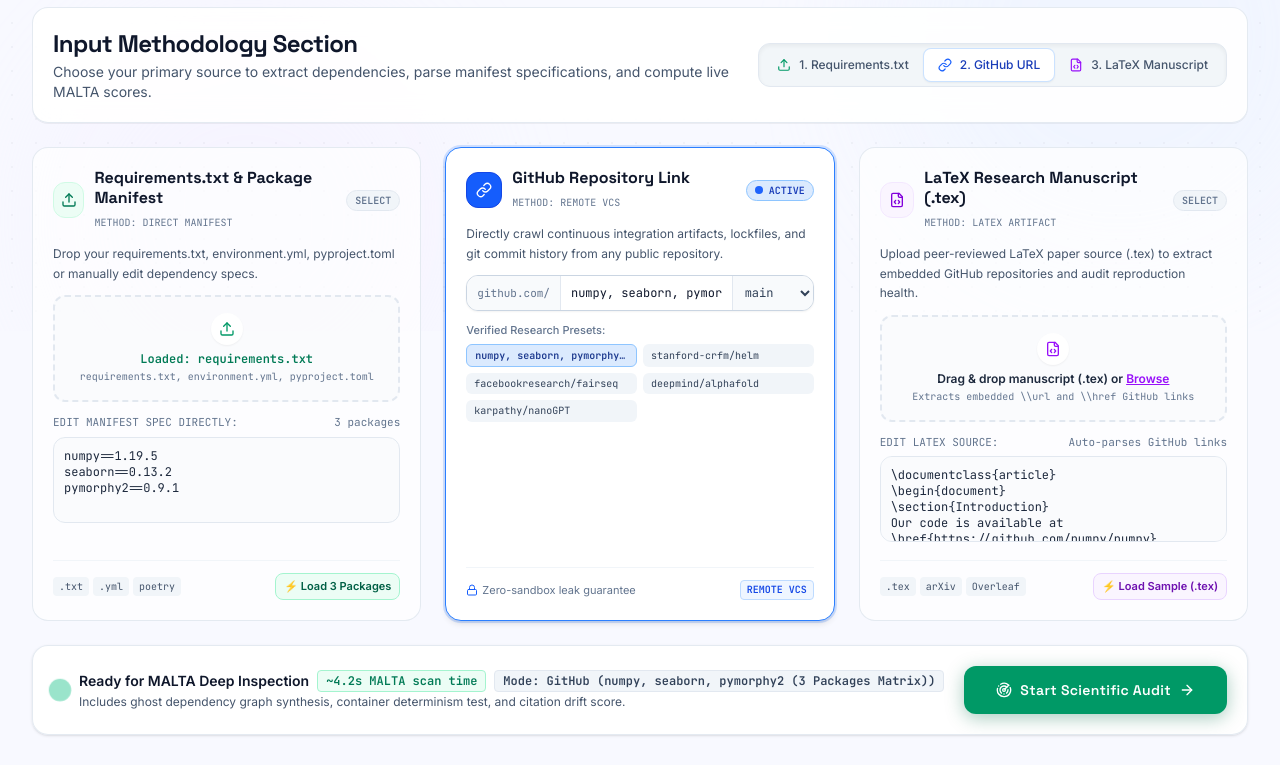
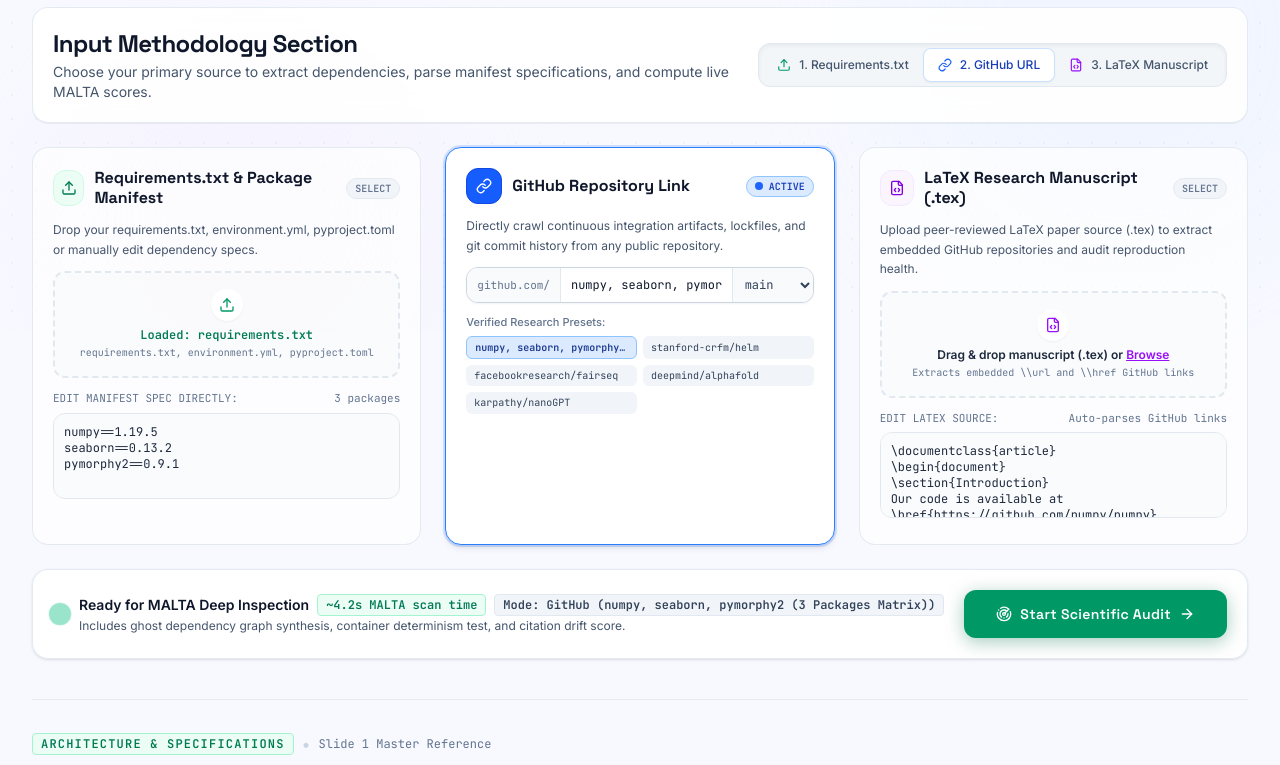
Before and after one commit to anshuvdebnath-cyber/HACK-SYNTHESIS-3.0, a React (Vite) app in the folder frontend/: page / in a window 1280 px wide. Shown: the part 469-1234 px from the top of the page. Built offline with nearby package versions, Linux system fonts and the light colour scheme.

Commit message:
Remove method subtitles and bottom footer strips from all 3 input methodology cards

```diff
--- a/frontend/src/components/HeroSection.tsx
+++ b/frontend/src/components/HeroSection.tsx
@@ -290,9 +290,7 @@ export const HeroSection: React.FC<HeroSectionProps> = ({
                   <h3 className="text-sm sm:text-base font-bold text-slate-900 font-display leading-tight">
                     Requirements.txt &amp; Package Manifest
                   </h3>
-                  <span className="font-mono text-[10px] text-slate-500">
-                    METHOD: DIRECT MANIFEST
-                  </span>
+
                 </div>
               </div>
 
@@ -375,29 +373,8 @@ pymorphy2==0.9.1"
             </div>
           </div>
 
-          {/* Card 1 Footer */}
-          <div className="mt-3 pt-3 border-t border-slate-100 flex flex-wrap items-center justify-between gap-2" onClick={(e) => e.stopPropagation()}>
-            <div className="flex items-center gap-1">
-              <span className="px-1.5 py-0.5 rounded bg-slate-100 text-slate-600 font-mono text-[10px]">.txt</span>
-              <span className="px-1.5 py-0.5 rounded bg-slate-100 text-slate-600 font-mono text-[10px]">.yml</span>
-              <span className="px-1.5 py-0.5 rounded bg-slate-100 text-slate-600 font-mono text-[10px]">poetry</span>
-            </div>
-            <button
-              type="button"
-              onClick={() => {
-                setInput({
-                  ...input,
-                  mode: 'manifest',
-                  manifestFileName: 'requirements.txt',
-                  manifestContent: `numpy==1.19.5\nseaborn==0.13.2\npymorphy2==0.9.1\n`
-                });
-              }}
-              className="px-2 py-1 rounded-lg bg-emerald-50 border border-emerald-200 text-[11px] font-semibold text-emerald-800 hover:bg-emerald-100 transition-colors cursor-pointer"
-            >
-              ⚡ Load 3 Packages
-            </button>
           </div>
-        </div>
+
         {/* Card 2: GitHub Repository Link */}
         <div
           onClick={() => setMode('github')}
@@ -422,9 +399,7 @@ pymorphy2==0.9.1"
                   <h3 className="text-sm sm:text-base font-bold text-slate-900 font-display leading-tight">
                     GitHub Repository Link
                   </h3>
-                  <span className="font-mono text-[10px] text-slate-500">
-                    METHOD: REMOTE VCS
-                  </span>
+
                 </div>
               </div>
 
@@ -497,17 +472,7 @@ pymorphy2==0.9.1"
             </div>
           </div>
 
-          {/* Card 2 Footer */}
-          <div className="mt-3 pt-3 border-t border-slate-100 flex items-center justify-between text-xs text-slate-500" onClick={(e) => e.stopPropagation()}>
-            <span className="flex items-center gap-1 text-[11px]">
-              <Lock className="w-3 h-3 text-blue-600" />
-              <span>Zero-sandbox leak guarantee</span>
-            </span>
-            <span className="font-mono text-[10px] text-blue-700 font-semibold bg-blue-50 px-1.5 py-0.5 rounded border border-blue-200">
-              REMOTE VCS
-            </span>
           </div>
-        </div>
 
         {/* Card 3: LaTeX Research Manuscript (.tex) */}
         <div
@@ -533,9 +498,7 @@ pymorphy2==0.9.1"
                   <h3 className="text-sm sm:text-base font-bold text-slate-900 font-display leading-tight">
                     LaTeX Research Manuscript (.tex)
                   </h3>
-                  <span className="font-mono text-[10px] text-slate-500">
-                    METHOD: LATEX ARTIFACT
-                  </span>
+
                 </div>
               </div>
 
@@ -616,30 +579,9 @@ pymorphy2==0.9.1"
             </div>
           </div>
 
-          {/* Card 3 Footer */}
-          <div className="mt-3 pt-3 border-t border-slate-100 flex flex-wrap items-center justify-between gap-2" onClick={(e) => e.stopPropagation()}>
-            <div className="flex items-center gap-1">
-              <span className="px-1.5 py-0.5 rounded bg-slate-100 text-slate-600 font-mono text-[10px]">.tex</span>
-              <span className="px-1.5 py-0.5 rounded bg-slate-100 text-slate-600 font-mono text-[10px]">arXiv</span>
-              <span className="px-1.5 py-0.5 rounded bg-slate-100 text-slate-600 font-mono text-[10px]">Overleaf</span>
-            </div>
-            <button
-              type="button"
-              onClick={() => {
-                setInput({
-                  ...input,
-                  mode: 'latex',
-                  latexFileName: 'sample.tex',
-                  latexContent: SAMPLE_LATEX_SOURCE
-                });
-              }}
-              className="px-2 py-1 rounded-lg bg-purple-50 border border-purple-200 text-[11px] font-semibold text-purple-800 hover:bg-purple-100 transition-colors cursor-pointer"
-            >
-              ⚡ Load Sample (.tex)
-            </button>
           </div>
-        </div>
       </div>
+
       {/* Primary CTA & Execution Estimation Strip */}
       <div className="w-full flex flex-col sm:flex-row items-center justify-between gap-4 p-5 rounded-2xl bg-white/95 backdrop-blur-md border border-slate-200/90 shadow-sm">
         <div className="flex items-center gap-3">
```
